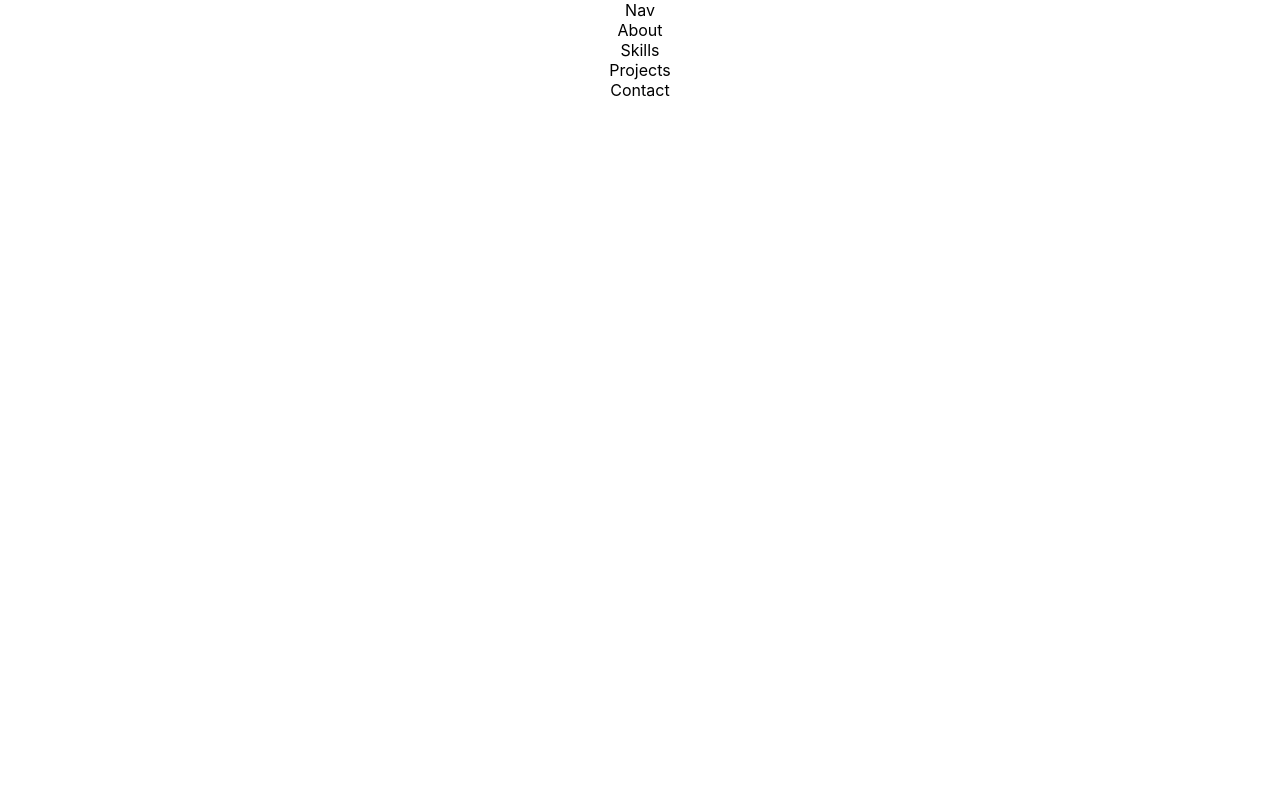
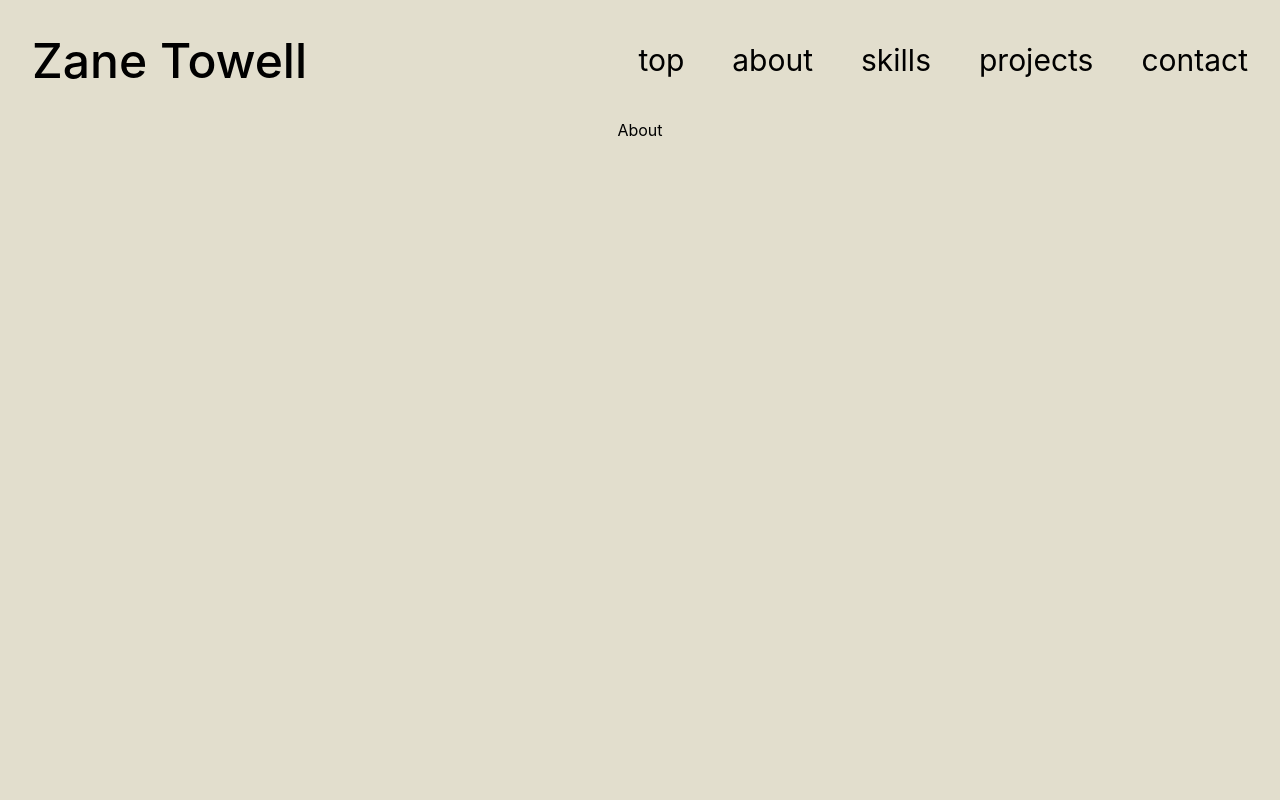
Before and after one commit to zanetowell/Zane-Towell-Portfolio, a React (Create React App) app: page / in a window 1280 px wide. Shown: the top 800 px of the page. Built offline with nearby package versions, Linux system fonts and the light colour scheme.

Commit message:
styles nav and adds colors

```diff
--- a/public/index.html
+++ b/public/index.html
@@ -5,39 +5,10 @@
     <link rel="icon" href="%PUBLIC_URL%/favicon.ico" />
     <meta name="viewport" content="width=device-width, initial-scale=1" />
     <meta name="theme-color" content="#000000" />
-    <meta
-      name="description"
-      content="Web site created using create-react-app"
-    />
-    <link rel="apple-touch-icon" href="%PUBLIC_URL%/logo192.png" />
-    <!--
-      manifest.json provides metadata used when your web app is installed on a
-      user's mobile device or desktop. See https://developers.google.com/web/fundamentals/web-app-manifest/
-    -->
-    <link rel="manifest" href="%PUBLIC_URL%/manifest.json" />
-    <!--
-      Notice the use of %PUBLIC_URL% in the tags above.
-      It will be replaced with the URL of the `public` folder during the build.
-      Only files inside the `public` folder can be referenced from the HTML.
-
-      Unlike "/favicon.ico" or "favicon.ico", "%PUBLIC_URL%/favicon.ico" will
-      work correctly both with client-side routing and a non-root public URL.
-      Learn how to configure a non-root public URL by running `npm run build`.
-    -->
-    <title>React App</title>
+    <title>Zane Towell Portfolio</title>
   </head>
   <body>
     <noscript>You need to enable JavaScript to run this app.</noscript>
     <div id="root"></div>
-    <!--
-      This HTML file is a template.
-      If you open it directly in the browser, you will see an empty page.
-
-      You can add webfonts, meta tags, or analytics to this file.
-      The build step will place the bundled scripts into the <body> tag.
-
-      To begin the development, run `npm start` or `yarn start`.
-      To create a production bundle, use `npm run build` or `yarn build`.
-    -->
   </body>
 </html>
--- a/src/App.js
+++ b/src/App.js
@@ -1,10 +1,11 @@
 import About from './components/About'
 import Contact from './components/Contact'
-import Experience from './components/Experience'
+// import Experience from './components/Experience'
 import Nav from './components/Nav'
 import Projects from './components/Projects'
 import Skills from './components/Skills'
 import './App.css';
+import './styles/styles.css'
 
 
 function App() {
--- a/src/components/About.jsx
+++ b/src/components/About.jsx
@@ -2,7 +2,7 @@ import React from 'react'
 
 const About = () => {
   return (
-    <div>About</div>
+    <div className='about'>About</div>
   )
 }
 
--- a/src/components/Contact.jsx
+++ b/src/components/Contact.jsx
@@ -2,7 +2,7 @@ import React from 'react'
 
 const Contact = () => {
   return (
-    <div>Contact</div>
+    <div className='contact'>Contact</div>
   )
 }
 
--- a/src/components/Nav.jsx
+++ b/src/components/Nav.jsx
@@ -2,7 +2,16 @@ import React from 'react'
 
 const Nav = () => {
   return (
-    <div>Nav</div>
+    <div className='nav'>
+      <h1 className='nav-name'>Zane Towell</h1>
+      <ul className='nav-list'>
+        <li>top</li>
+        <li>about</li>
+        <li>skills</li>
+        <li>projects</li>
+        <li>contact</li>
+      </ul>
+    </div>
   )
 }
 
--- a/src/components/Projects.jsx
+++ b/src/components/Projects.jsx
@@ -2,7 +2,7 @@ import React from 'react'
 
 const Projects = () => {
   return (
-    <div>Projects</div>
+    <div className='projects'>Projects</div>
   )
 }
 
--- a/src/components/Skills.jsx
+++ b/src/components/Skills.jsx
@@ -2,7 +2,7 @@ import React from 'react'
 
 const Skills = () => {
   return (
-    <div>Skills</div>
+    <div className='skills'>Skills</div>
   )
 }
 
--- a/src/index.js
+++ b/src/index.js
@@ -1,6 +1,7 @@
 import React from 'react';
 import ReactDOM from 'react-dom/client';
 import './index.css';
+import './styles/styles.css'
 import App from './App';
 import reportWebVitals from './reportWebVitals';
 
--- /dev/null
+++ b/src/styles/styles.css
@@ -0,0 +1,57 @@
+/* App Styles */
+.app {
+    font-family: Helvetica, sans-serif;
+}
+
+
+/* Nav Styles */
+.nav {
+    position: sticky;
+    height: 15vh;
+    background-color: rgb(226, 222, 205);
+    display: flex;
+    justify-content: space-between;
+    align-items: center;
+    padding: 0 2rem;
+}
+
+.nav-name {
+    font-weight: 500;
+    font-size: 3rem;
+}
+
+.nav-list {
+    list-style: none;
+    display: flex;
+    justify-content: space-around;
+    gap: 3rem;
+}
+
+.nav-list li {
+    font-size: 30px;
+}
+
+/* About Styles */
+.about {
+    /* background-color: rgb(204, 155, 60); */
+    background-color: rgb(226, 222, 205);
+    height: 100vh;
+}
+
+/* Skills Styles */
+.skills {
+    background-color: rgb(115, 120, 55);
+    height: 100vh;
+}
+
+/* Projects Styles */
+.projects {
+    background-color: rgb(12, 31, 58);
+    height: 100vh;
+}
+
+/* Contact Styles */
+.contact {
+    background-color: rgb(153, 57, 39);
+    height: 100vh;
+}
--- a/src/styles/styles.scss
+++ /dev/null
@@ -1,5 +0,0 @@
-.nav {
-    position: sticky;
-    width: 100vw;
-    background-color: aqua;
-}
```
Also changed, not shown: public/logo192.png (deleted), public/logo512.png (deleted), public/manifest.json (deleted).
